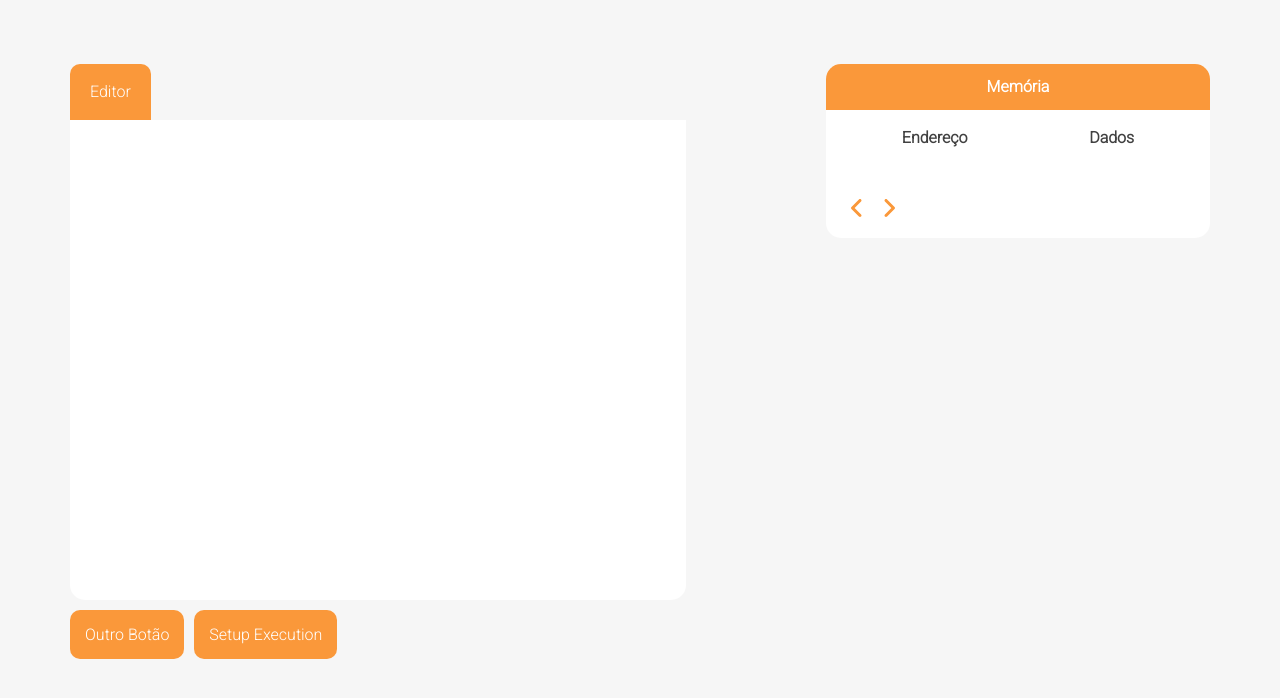
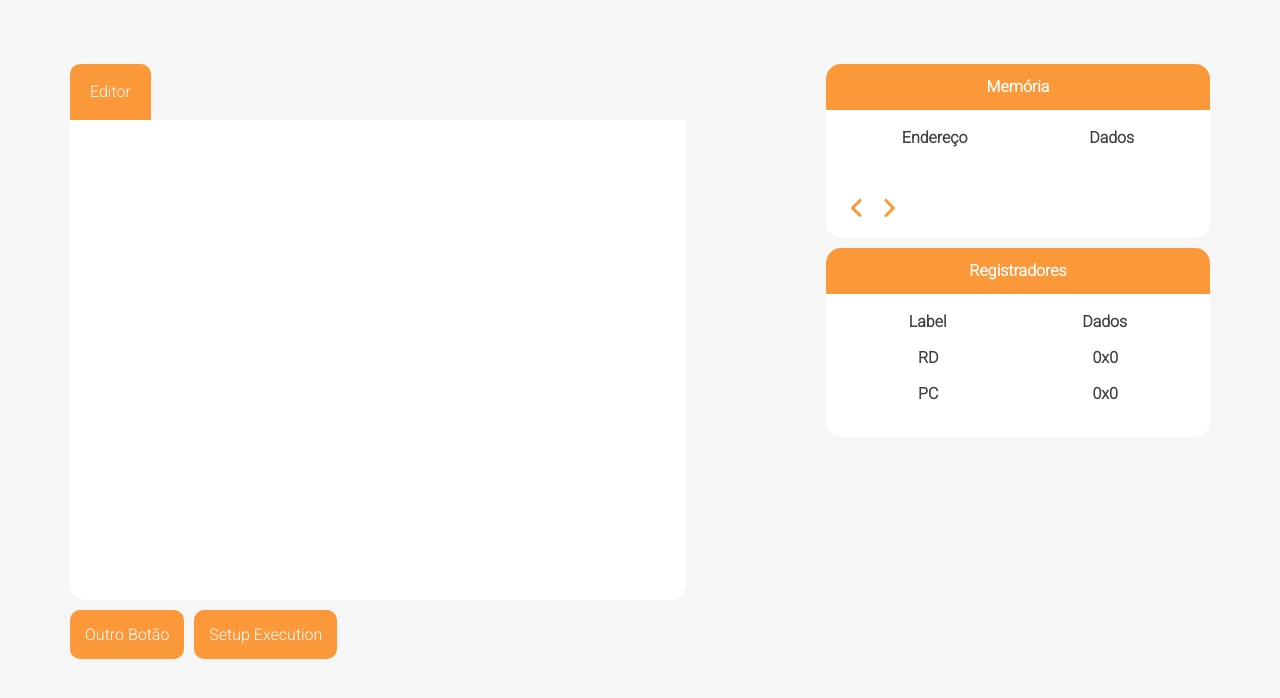
Before and after one commit to GabrielLoobo/projeto-sisprog, a React (Create React App) app in the folder frontend/: page / in a window 1280 px wide. Shown: the top 698 px of the page. Built offline with nearby package versions, Linux system fonts and the light colour scheme.

Commit message:
inclui componente de registradores ao frontend

```diff
--- /dev/null
+++ b/frontend/src/Components/Registers/index.js
@@ -0,0 +1,35 @@
+import React, { useState } from 'react';
+import './styles.css';
+
+const Registers = (props) => {
+    const { RD, PC } = props;
+
+    const parseIntToHex = (intValue) => {
+        return '0x' + intValue.toString(16).toUpperCase();
+    }
+
+    return (
+        <div className='reg-wrapper'>
+            <div className='reg-header'>
+                <p className='reg-title'>Registradores</p>
+            </div>
+            <div className='reg-body'>
+                <div className='reg-row'>
+                    <p className='reg-title' style={{paddingBottom:15}}>Label</p>
+                    <p className='reg-title' style={{paddingBottom:15}}>Dados</p>
+                </div>
+                <div className='reg-row'>
+                    <p className='reg-title' style={{paddingBottom:15}}>RD</p>
+                    <p className='reg-title' style={{paddingBottom:15}}>{parseIntToHex(RD)}</p>
+                </div>
+                <div className='reg-row'>
+                    <p className='reg-title' style={{paddingBottom:15}}>PC</p>
+                    <p className='reg-title' style={{paddingBottom:15}}>{parseIntToHex(PC)}</p>
+                </div>
+
+            </div>
+        </div>
+    )
+}
+
+export default Registers;
--- /dev/null
+++ b/frontend/src/Components/Registers/styles.css
@@ -0,0 +1,33 @@
+.reg-wrapper {
+    background-color: var(--white);
+    border-radius: 15px;
+    width: 30vw;
+    margin-top: 10px;
+}
+
+.reg-header {
+    border-radius: 15px 15px 0 0;
+    background-color: var(--primary);
+    display: flex;
+    justify-content: center;
+    padding: 15px 0;
+}
+
+.reg-body p {
+    color: var(--darkGray);
+}
+
+.reg-body {
+    padding: 15px;
+}
+
+.reg-row {
+    display: flex;
+    flex-direction: row;
+    justify-content: space-around;
+    margin: 5px 0;
+}
+
+.reg-title {
+    font-weight: bold;
+}
--- a/frontend/src/Components/index.js
+++ b/frontend/src/Components/index.js
@@ -1,11 +1,13 @@
 import Button from './Button/index.js'
 import CodeInput from './CodeInput/CodeInput.js'
 import Memory from './Memory/index.js'
+import Registers from './Registers/index.js'
 import Tab from './Tab/index'
 
 export {
     Button,
     CodeInput,
     Memory,
+    Registers,
     Tab
 }
--- a/frontend/src/Screens/HomeScreen.js
+++ b/frontend/src/Screens/HomeScreen.js
@@ -5,6 +5,7 @@ import {
     Button,
     CodeInput,
     Memory,
+    Registers,
     Tab
 } from '../Components'
 import Controller from '../sisprog-modules/controller'
@@ -52,6 +53,10 @@ const HomeScreen = () => {
                 <Memory
                     memory={memory}
                 />
+                <Registers
+                    RD={RD}
+                    PC={PC}
+                />
             </div>
         </div>
     )
```
